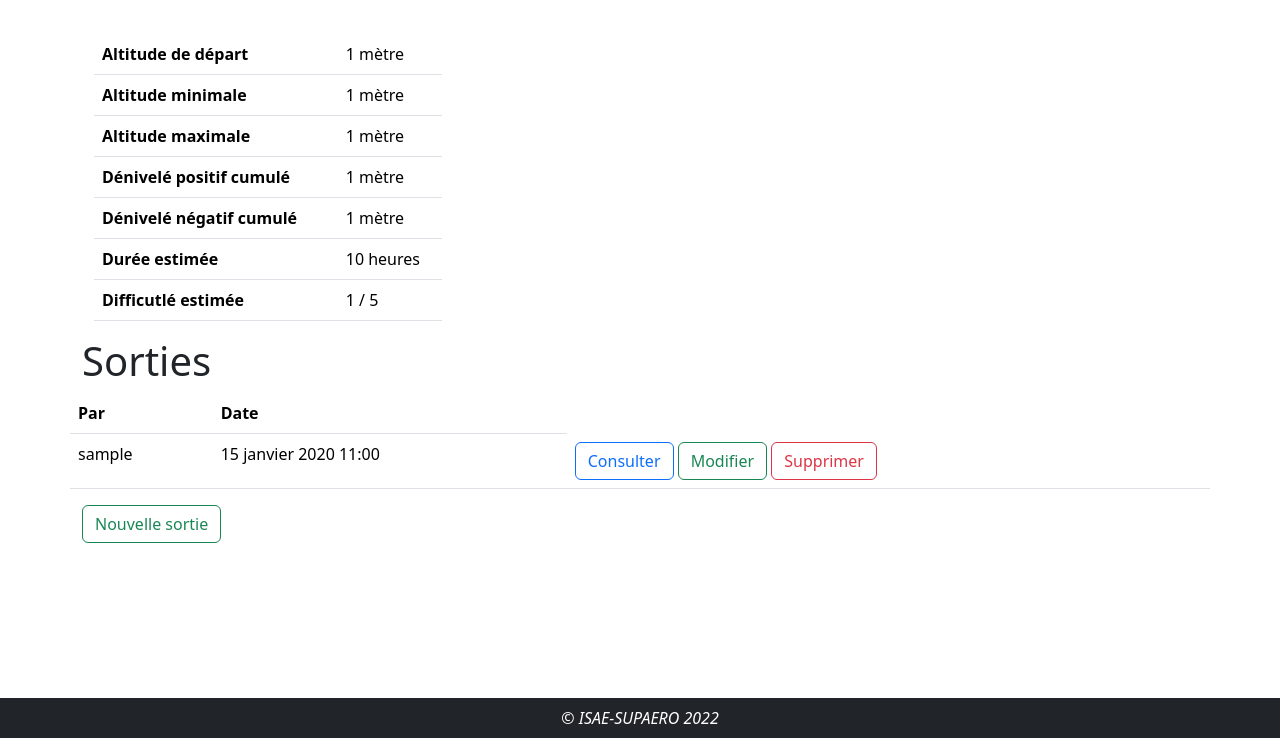
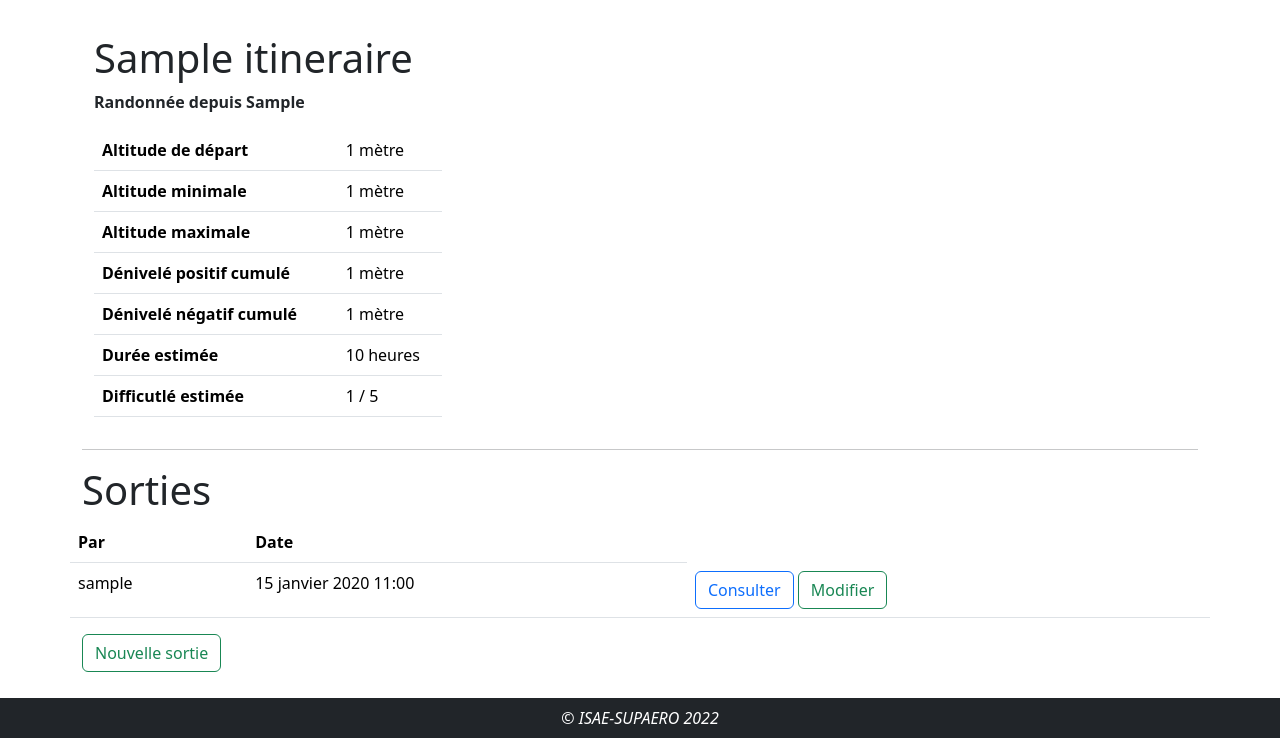
Before and after one commit to julienB43/topoguide-julien-berndt, a Django app: page /itineraires/sorties/1 in a window 1280 px wide. Shown: the part 62-800 px from the top of the page. Run offline with Django 4.2, Linux system fonts and the light colour scheme; tables that the repository leaves empty hold one stand-in row (values such as "Sample post"); some libraries are stand-ins or nearby versions.

Commit message:
Update templates and view so we can navigate easely on the site

```diff
--- a/topoguide/itineraires/templates/itineraires/modif_sortie.html
+++ b/topoguide/itineraires/templates/itineraires/modif_sortie.html
@@ -10,7 +10,7 @@
         {% bootstrap_form form %}
         {% buttons %}
           <button type="submit" class="btn btn-outline-success">Modifier</button>
-          <a href="{%url 'itineraires:itineraire' %}" class="btn btn-outline-danger">Annuler</a>
+          <a href="{%url 'itineraires:sorties' sortie.itineraire_id %}" class="btn btn-outline-danger">Annuler</a>
         {% endbuttons %}
     </form>
   </div>
--- a/topoguide/itineraires/templates/itineraires/sorties.html
+++ b/topoguide/itineraires/templates/itineraires/sorties.html
@@ -5,13 +5,16 @@
 
 {%block back%}
 <li class="text">
-    <a class="nav-link" href="{%url 'itineraires:itineraire'%}">Itineraires</a>
+    <a class="nav-link align-middle" href="{%url 'itineraires:itineraire'%}">Itineraires</a>
 </li>
 {% endblock back%}
 
 {%block content%}
 <div class="container pt-5">
     <div class="row">
+
+        <h1>{{itineraire_detail.title}}</h1>
+        <div class="text mb-3"><b>Randonnée depuis {{itineraire_detail.start}}</b></div>
         <div class="col-sm-4">
         <table class="table">
                 <tr>
@@ -47,6 +50,8 @@
 </div>
 </div>
 
+<hr>
+
 {%if sorties%}
 
 <h1>Sorties</h1>
@@ -66,7 +71,6 @@
                     <td>{{sortie.date_sortie}}</td>
                     <td><a href="{%url 'itineraires:sortie' sortie.id%}" class="btn btn-outline-primary">Consulter</a>
                         <a href="{%url 'itineraires:modif_sortie' sortie.id%}" class="btn btn-outline-success">Modifier</a>
-                        <a href="" class="btn btn-outline-danger">Supprimer</a>
                     </td>
                 </tr>
             {%endfor%}
--- a/topoguide/itineraires/views.py
+++ b/topoguide/itineraires/views.py
@@ -43,4 +43,4 @@ def modif_sortie(request, user_id):
         if form.is_valid():
             form.save()
             return redirect('itineraires:sorties', itineraire_id=sortie.itineraire.id)
-    return render(request, 'itineraires/modif_sortie.html', {'form': form})
+    return render(request, 'itineraires/modif_sortie.html', {'form': form, 'sortie': sortie})
--- a/topoguide/templates/base.html
+++ b/topoguide/templates/base.html
@@ -17,11 +17,11 @@
         <div class="container-fluid">
             <ul class="navbar-nav">
                 <li>
-                    <span class="navbar-text text-dark"><h2>TOPOGUIDE</h2></span>
+                    <span class="navbar-text text-dark align-middle"><h2>TOPOGUIDE</h2></span>
                 </li>
                 {%block back%}{%endblock back%}
             </ul>
-            <a class="btn btn-outline-success" href="{%url 'accounts:login'%}">Se connecter</a>
+            <a class="btn btn-outline-success align-middle" href="{%url 'accounts:login'%}">Se connecter</a>
         </div>
     </nav>
 
```
Also changed, not shown: topoguide/itineraires/templates/itineraires/sortie_detail.html (+6 -1 lines).
